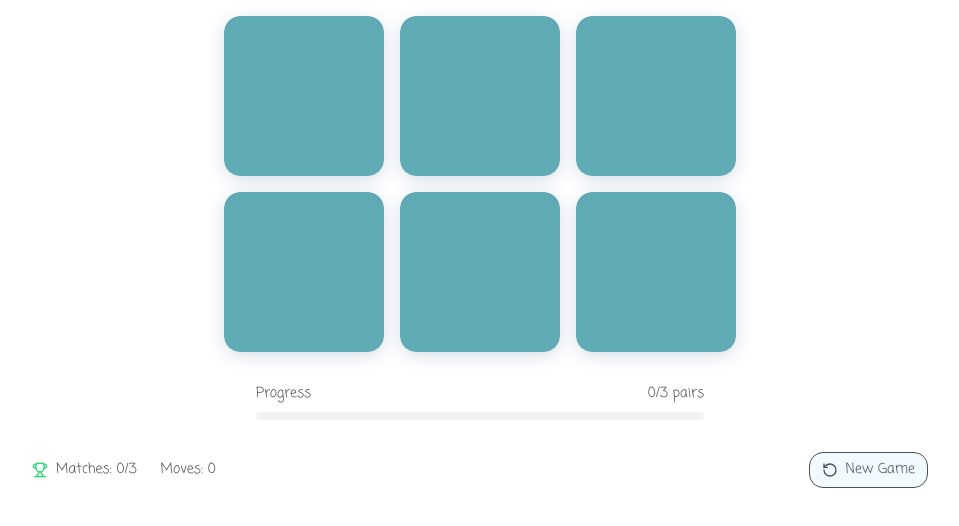
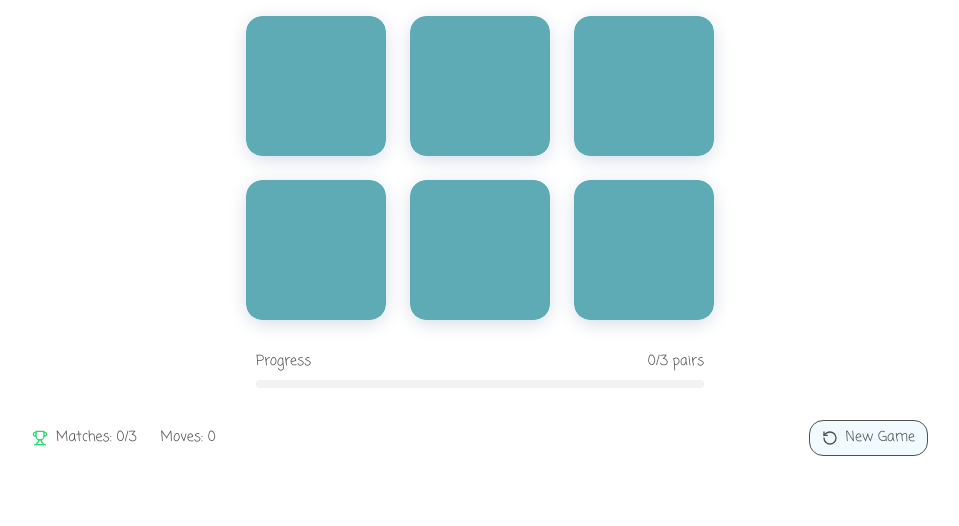
Before and after one commit to playmakessenseuk/phonics-match-play, a React (Vite) app: page / in a window 1280 px wide. Shown: the top 526 px of the page, without its empty margins (160-1119 px from the left). Built offline with nearby package versions, Linux system fonts and the light colour scheme; a web font is replaced by a local one.

Commit message:
Refine tile sizing and layout

```diff
--- a/src/components/PhonicGame.tsx
+++ b/src/components/PhonicGame.tsx
@@ -139,11 +139,13 @@ export const PhonicGame = () => {
   return <div className="min-h-screen bg-white pb-4">
       {/* Game Grid */}
       <div className="max-w-4xl mx-auto pt-4">
-        <div className={cn("grid gap-2 sm:gap-4 justify-center",
-      // 2 rows of 3 cards on both mobile and desktop
+        <div className={cn("grid gap-3 sm:gap-6 justify-center",
+      // 3 columns on all devices for consistent layout
       "grid-cols-3",
-      // Smaller cards optimized for mobile with larger cards on desktop
-      "max-w-xs sm:max-w-lg mx-auto")}>
+      // Responsive sizing: very small on mobile, medium on tablet, larger on desktop
+      "max-w-[280px] sm:max-w-[400px] lg:max-w-[500px] mx-auto",
+      // Ensure proper spacing and centering
+      "px-2 sm:px-4")}>
           {cards.map(card => <GameCard key={card.id} card={card} isFlipped={isCardFlipped(card)} isMatched={isCardMatched(card)} isDisabled={isProcessing} onClick={handleCardClick} />)}
         </div>
 
```
